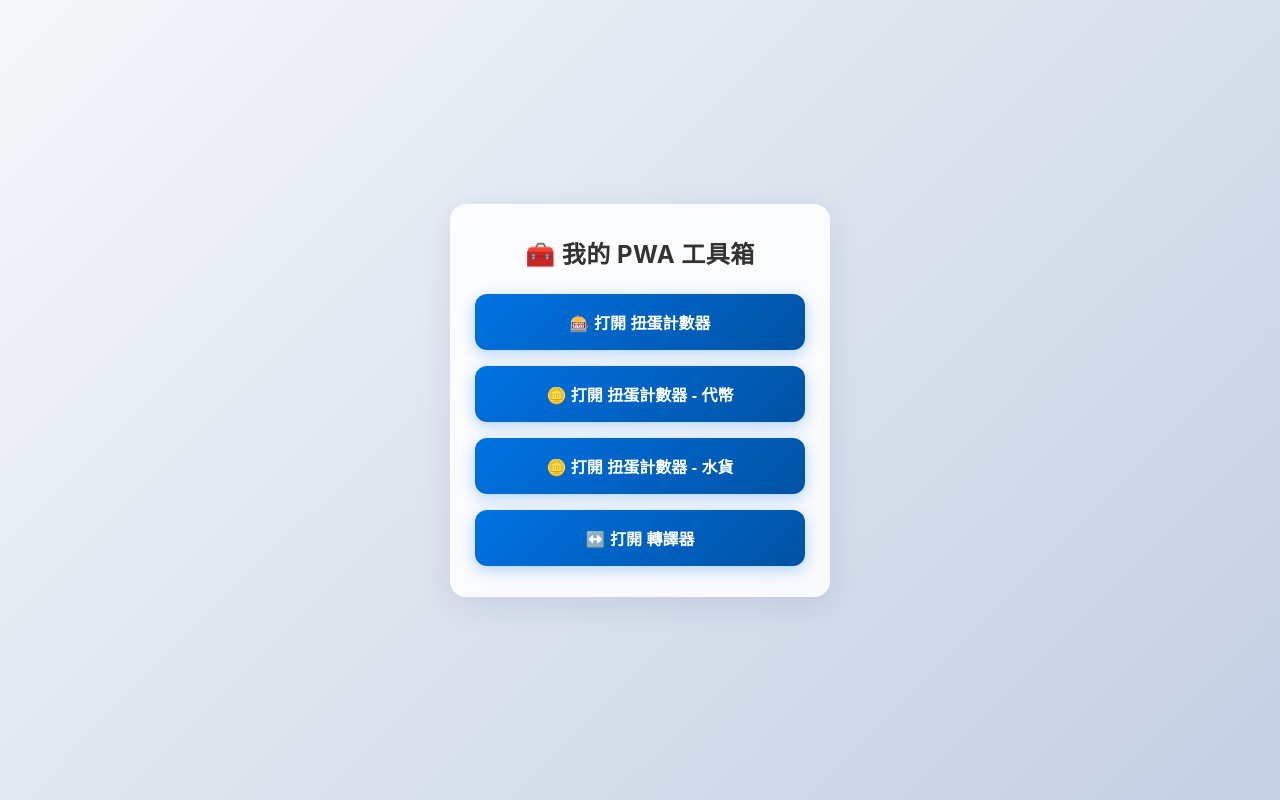
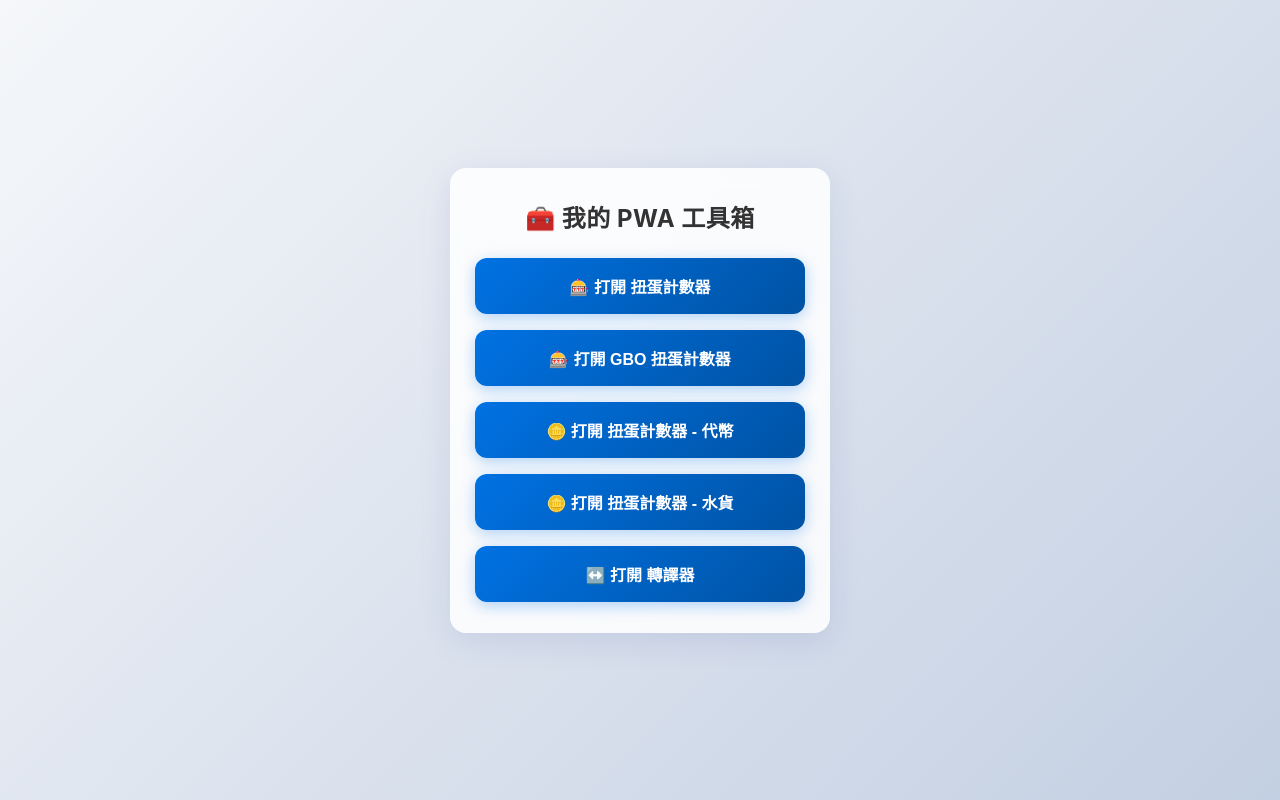
Before and after one commit to kenyu99/capsule-toy, a plain HTML site: page index.html in a window 1280 px wide. Drawn offline with Linux system fonts and the light colour scheme.

Commit message:
Add link to GBO gacha counter in index.html

```diff
--- a/index.html
+++ b/index.html
@@ -109,6 +109,10 @@
                 <button class="tool-btn gacha-btn">🎰 打開 扭蛋計數器</button>
             </a>
 
+            <a href="GBO扭蛋計數v1.0.html" class="btn-link">
+                <button class="tool-btn gacha-btn">🎰 打開 GBO 扭蛋計數器</button>
+            </a>
+
             <a href="扭蛋計數-代幣v1.0.html" class="btn-link">
                 <button class="tool-btn gacha-btn">🪙 打開 扭蛋計數器 - 代幣</button>
             </a>
```
